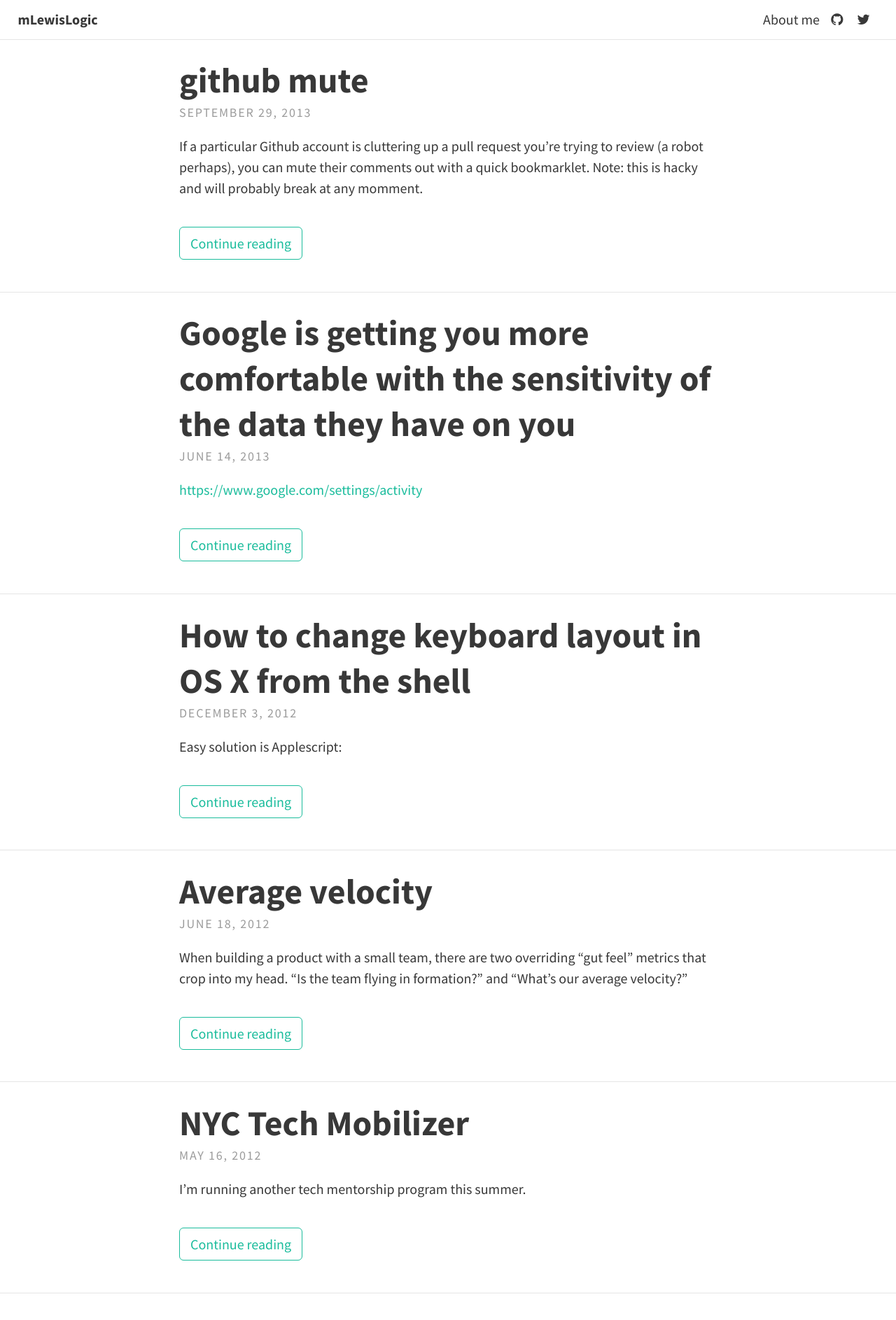
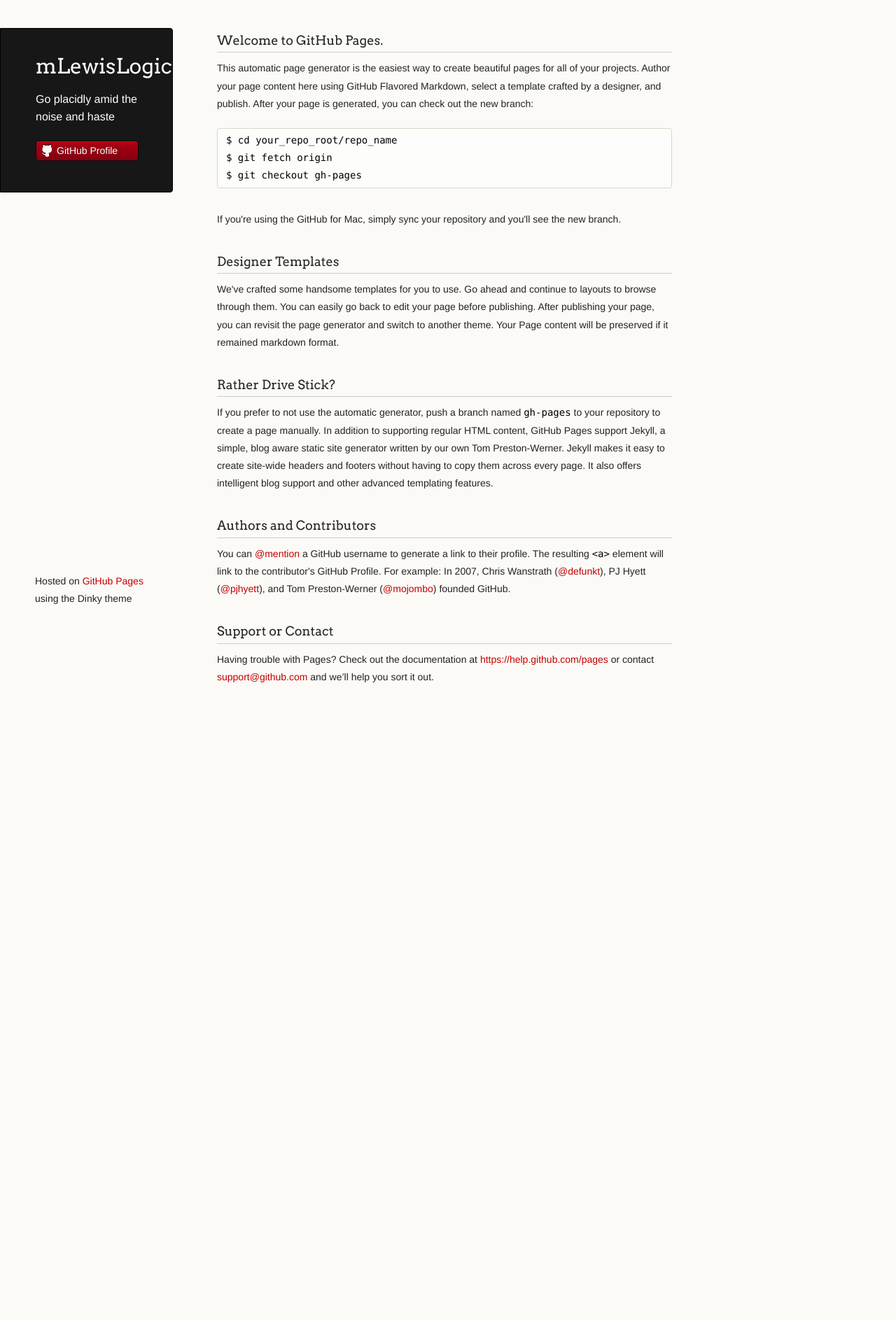
Before and after one commit to mLewisLogic/mlewislogic.github.io, a Jekyll site: the page index.html, which Jekyll copies as it is, in a window 1280 px wide. Shown: the top 1886 px of the page at 70% size. Built offline with Jekyll 4.4.1, drawn with Linux system fonts in a browser that asks for light colours; nearby versions of some CDN libraries; the list of posts is cut into pages by our own code; after the commit the page ends 1052 px from its top, so only the background shows below that; some of the changed text lies outside the part shown.

Commit message:
Replace master branch with page content via GitHub

```diff
--- a/index.html
+++ b/index.html
@@ -1,63 +1,69 @@
----
-layout: default
----
+<!doctype html>
+<html>
+  <head>
+    <meta charset="utf-8">
+    <meta http-equiv="X-UA-Compatible" content="chrome=1">
+    <title>mLewisLogic by mLewisLogic</title>
 
-<div class="home">
+    <link rel="stylesheet" href="stylesheets/styles.css">
+    <link rel="stylesheet" href="stylesheets/pygment_trac.css">
+    <script src="javascripts/scale.fix.js"></script>
+    <meta name="viewport" content="width=device-width, initial-scale=1, user-scalable=no">
+    <!--[if lt IE 9]>
+    <script src="//html5shiv.googlecode.com/svn/trunk/html5.js"></script>
+    <![endif]-->
+  </head>
+  <body>
+    <div class="wrapper">
+      <header>
+        <h1 class="header">mLewisLogic</h1>
+        <p class="header">Go placidly amid the noise and haste</p>
 
-  {% if site.theme.header_text %}
-  <div class="call-out">{{ site.theme.header_text }}</div>
-  {% endif %}
 
-  <div class="posts">
-    {% for post in paginator.posts %}
-    <div class="post-teaser">
 
-      <header>
-        <h1>
-          <a class="post-link" href="{{ post.url | prepend: site.baseurl }}">{{ post.title }}</a>
-        </h1>
+        <ul>
+          <li><a class="buttons github" href="https://github.com/mLewisLogic">GitHub Profile</a></li>
+        </ul>
 
-        <p class="meta">{{ post.date | date: "%B %-d, %Y" }}</p>
       </header>
+      <section>
+        <h3>
+<a id="welcome-to-github-pages" class="anchor" href="#welcome-to-github-pages" aria-hidden="true"><span class="octicon octicon-link"></span></a>Welcome to GitHub Pages.</h3>
 
-      <div class="excerpt">
-        {{ post.excerpt }}
+<p>This automatic page generator is the easiest way to create beautiful pages for all of your projects. Author your page content here using GitHub Flavored Markdown, select a template crafted by a designer, and publish. After your page is generated, you can check out the new branch:</p>
 
-        <a class="button" href="{{ post.url | prepend: site.baseurl }}">{{ site.theme.str_continue_reading }}</a>
-      </div>
+<pre><code>$ cd your_repo_root/repo_name
+$ git fetch origin
+$ git checkout gh-pages
+</code></pre>
 
+<p>If you're using the GitHub for Mac, simply sync your repository and you'll see the new branch.</p>
+
+<h3>
+<a id="designer-templates" class="anchor" href="#designer-templates" aria-hidden="true"><span class="octicon octicon-link"></span></a>Designer Templates</h3>
+
+<p>We've crafted some handsome templates for you to use. Go ahead and continue to layouts to browse through them. You can easily go back to edit your page before publishing. After publishing your page, you can revisit the page generator and switch to another theme. Your Page content will be preserved if it remained markdown format.</p>
+
+<h3>
+<a id="rather-drive-stick" class="anchor" href="#rather-drive-stick" aria-hidden="true"><span class="octicon octicon-link"></span></a>Rather Drive Stick?</h3>
+
+<p>If you prefer to not use the automatic generator, push a branch named <code>gh-pages</code> to your repository to create a page manually. In addition to supporting regular HTML content, GitHub Pages support Jekyll, a simple, blog aware static site generator written by our own Tom Preston-Werner. Jekyll makes it easy to create site-wide headers and footers without having to copy them across every page. It also offers intelligent blog support and other advanced templating features.</p>
+
+<h3>
+<a id="authors-and-contributors" class="anchor" href="#authors-and-contributors" aria-hidden="true"><span class="octicon octicon-link"></span></a>Authors and Contributors</h3>
+
+<p>You can <a href="https://github.com/blog/821" class="user-mention">@mention</a> a GitHub username to generate a link to their profile. The resulting <code>&lt;a&gt;</code> element will link to the contributor's GitHub Profile. For example: In 2007, Chris Wanstrath (<a href="https://github.com/defunkt" class="user-mention">@defunkt</a>), PJ Hyett (<a href="https://github.com/pjhyett" class="user-mention">@pjhyett</a>), and Tom Preston-Werner (<a href="https://github.com/mojombo" class="user-mention">@mojombo</a>) founded GitHub.</p>
+
+<h3>
+<a id="support-or-contact" class="anchor" href="#support-or-contact" aria-hidden="true"><span class="octicon octicon-link"></span></a>Support or Contact</h3>
+
+<p>Having trouble with Pages? Check out the documentation at <a href="https://help.github.com/pages">https://help.github.com/pages</a> or contact <a href="mailto:support@github.com">support@github.com</a> and we’ll help you sort it out.</p>
+      </section>
+      <footer>
+        <p><small>Hosted on <a href="http://pages.github.com">GitHub Pages</a> using the Dinky theme</small></p>
+      </footer>
     </div>
-    {% endfor %}
-  </div>
+    <!--[if !IE]><script>fixScale(document);</script><![endif]-->
 
-  {% if paginator.total_pages > 1 %}
-  <div class="pagination">
-
-    {% if paginator.previous_page %}
-    <a href="{{ paginator.previous_page_path | prepend: site.baseurl | replace: '//', '/' }}" class="button" >
-      <i class="fa fa-chevron-left"></i>
-      {{ site.theme.str_prev }}
-    </a>
-
-    {% else %}
-    <span class="button disabled" class="button" >
-      <i class="fa fa-chevron-left"></i>
-      {{ site.theme.str_prev }}
-    </span>
-    {% endif %}
-
-    {% if paginator.next_page %}
-    <a href="{{ paginator.next_page_path | prepend: site.baseurl | replace: '//', '/' }}" class="button" >
-      {{ site.theme.str_next }}
-      <i class="fa fa-chevron-right"></i>
-    </a>
-
-    {% else %}
-    <span class="button disabled" >
-      {{ site.theme.str_next }}
-      <i class="fa fa-chevron-right"></i>
-    </span>
-    {% endif %}
-  </div>
-  {% endif %}
-</div>
+  </body>
+</html>
--- /dev/null
+++ b/javascripts/scale.fix.js
@@ -0,0 +1,20 @@
+fixScale = function(doc) {
+
+	var addEvent = 'addEventListener',
+	    type = 'gesturestart',
+	    qsa = 'querySelectorAll',
+	    scales = [1, 1],
+	    meta = qsa in doc ? doc[qsa]('meta[name=viewport]') : [];
+
+	function fix() {
+		meta.content = 'width=device-width,minimum-scale=' + scales[0] + ',maximum-scale=' + scales[1];
+		doc.removeEventListener(type, fix, true);
+	}
+
+	if ((meta = meta[meta.length - 1]) && addEvent in doc) {
+		fix();
+		scales = [.25, 1.6];
+		doc[addEvent](type, fix, true);
+	}
+
+};
--- /dev/null
+++ b/stylesheets/pygment_trac.css
@@ -0,0 +1,69 @@
+.highlight  { background: #ffffff; }
+.highlight .c { color: #999988; font-style: italic } /* Comment */
+.highlight .err { color: #a61717; background-color: #e3d2d2 } /* Error */
+.highlight .k { font-weight: bold } /* Keyword */
+.highlight .o { font-weight: bold } /* Operator */
+.highlight .cm { color: #999988; font-style: italic } /* Comment.Multiline */
+.highlight .cp { color: #999999; font-weight: bold } /* Comment.Preproc */
+.highlight .c1 { color: #999988; font-style: italic } /* Comment.Single */
+.highlight .cs { color: #999999; font-weight: bold; font-style: italic } /* Comment.Special */
+.highlight .gd { color: #000000; background-color: #ffdddd } /* Generic.Deleted */
+.highlight .gd .x { color: #000000; background-color: #ffaaaa } /* Generic.Deleted.Specific */
+.highlight .ge { font-style: italic } /* Generic.Emph */
+.highlight .gr { color: #aa0000 } /* Generic.Error */
+.highlight .gh { color: #999999 } /* Generic.Heading */
+.highlight .gi { color: #000000; background-color: #ddffdd } /* Generic.Inserted */
+.highlight .gi .x { color: #000000; background-color: #aaffaa } /* Generic.Inserted.Specific */
+.highlight .go { color: #888888 } /* Generic.Output */
+.highlight .gp { color: #555555 } /* Generic.Prompt */
+.highlight .gs { font-weight: bold } /* Generic.Strong */
+.highlight .gu { color: #800080; font-weight: bold; } /* Generic.Subheading */
+.highlight .gt { color: #aa0000 } /* Generic.Traceback */
+.highlight .kc { font-weight: bold } /* Keyword.Constant */
+.highlight .kd { font-weight: bold } /* Keyword.Declaration */
+.highlight .kn { font-weight: bold } /* Keyword.Namespace */
+.highlight .kp { font-weight: bold } /* Keyword.Pseudo */
+.highlight .kr { font-weight: bold } /* Keyword.Reserved */
+.highlight .kt { color: #445588; font-weight: bold } /* Keyword.Type */
+.highlight .m { color: #009999 } /* Literal.Number */
+.highlight .s { color: #d14 } /* Literal.String */
+.highlight .na { color: #008080 } /* Name.Attribute */
+.highlight .nb { color: #0086B3 } /* Name.Builtin */
+.highlight .nc { color: #445588; font-weight: bold } /* Name.Class */
+.highlight .no { color: #008080 } /* Name.Constant */
+.highlight .ni { color: #800080 } /* Name.Entity */
+.highlight .ne { color: #990000; font-weight: bold } /* Name.Exception */
+.highlight .nf { color: #990000; font-weight: bold } /* Name.Function */
+.highlight .nn { color: #555555 } /* Name.Namespace */
+.highlight .nt { color: #000080 } /* Name.Tag */
+.highlight .nv { color: #008080 } /* Name.Variable */
+.highlight .ow { font-weight: bold } /* Operator.Word */
+.highlight .w { color: #bbbbbb } /* Text.Whitespace */
+.highlight .mf { color: #009999 } /* Literal.Number.Float */
+.highlight .mh { color: #009999 } /* Literal.Number.Hex */
+.highlight .mi { color: #009999 } /* Literal.Number.Integer */
+.highlight .mo { color: #009999 } /* Literal.Number.Oct */
+.highlight .sb { color: #d14 } /* Literal.String.Backtick */
+.highlight .sc { color: #d14 } /* Literal.String.Char */
+.highlight .sd { color: #d14 } /* Literal.String.Doc */
+.highlight .s2 { color: #d14 } /* Literal.String.Double */
+.highlight .se { color: #d14 } /* Literal.String.Escape */
+.highlight .sh { color: #d14 } /* Literal.String.Heredoc */
+.highlight .si { color: #d14 } /* Literal.String.Interpol */
+.highlight .sx { color: #d14 } /* Literal.String.Other */
+.highlight .sr { color: #009926 } /* Literal.String.Regex */
+.highlight .s1 { color: #d14 } /* Literal.String.Single */
+.highlight .ss { color: #990073 } /* Literal.String.Symbol */
+.highlight .bp { color: #999999 } /* Name.Builtin.Pseudo */
+.highlight .vc { color: #008080 } /* Name.Variable.Class */
+.highlight .vg { color: #008080 } /* Name.Variable.Global */
+.highlight .vi { color: #008080 } /* Name.Variable.Instance */
+.highlight .il { color: #009999 } /* Literal.Number.Integer.Long */
+
+.type-csharp .highlight .k { color: #0000FF }
+.type-csharp .highlight .kt { color: #0000FF }
+.type-csharp .highlight .nf { color: #000000; font-weight: normal }
+.type-csharp .highlight .nc { color: #2B91AF }
+.type-csharp .highlight .nn { color: #000000 }
+.type-csharp .highlight .s { color: #A31515 }
+.type-csharp .highlight .sc { color: #A31515 }
--- /dev/null
+++ b/stylesheets/styles.css
@@ -0,0 +1,423 @@
+@import url(https://fonts.googleapis.com/css?family=Arvo:400,700,400italic);
+
+/* MeyerWeb Reset */
+
+html, body, div, span, applet, object, iframe,
+h1, h2, h3, h4, h5, h6, p, blockquote, pre,
+a, abbr, acronym, address, big, cite, code,
+del, dfn, em, img, ins, kbd, q, s, samp,
+small, strike, strong, sub, sup, tt, var,
+b, u, i, center,
+dl, dt, dd, ol, ul, li,
+fieldset, form, label, legend,
+table, caption, tbody, tfoot, thead, tr, th, td,
+article, aside, canvas, details, embed,
+figure, figcaption, footer, header, hgroup,
+menu, nav, output, ruby, section, summary,
+time, mark, audio, video {
+  margin: 0;
+  padding: 0;
+  border: 0;
+  font: inherit;
+  vertical-align: baseline;
+}
+
+
+/* Base text styles */
+
+body {
+  padding:10px 50px 0 0;
+  font-family:"Helvetica Neue", Helvetica, Arial, sans-serif;
+	font-size: 14px;
+	color: #232323;
+	background-color: #FBFAF7;
+	margin: 0;
+	line-height: 1.8em;
+	-webkit-font-smoothing: antialiased;
+
+}
+
+h1, h2, h3, h4, h5, h6 {
+  color:#232323;
+  margin:36px 0 10px;
+}
+
+p, ul, ol, table, dl {
+  margin:0 0 22px;
+}
+
+h1, h2, h3 {
+	font-family: Arvo, Monaco, serif;
+  line-height:1.3;
+	font-weight: normal;
+}
+
+h1,h2, h3 {
+	display: block;
+	border-bottom: 1px solid #ccc;
+	padding-bottom: 5px;
+}
+
+h1 {
+	font-size: 30px;
+}
+
+h2 {
+	font-size: 24px;
+}
+
+h3 {
+	font-size: 18px;
+}
+
+h4, h5, h6 {
+	font-family: Arvo, Monaco, serif;
+	font-weight: 700;
+}
+
+a {
+  color:#C30000;
+  font-weight:200;
+  text-decoration:none;
+}
+
+a:hover {
+	text-decoration: underline;
+}
+
+a small {
+	font-size: 12px;
+}
+
+em {
+	font-style: italic;
+}
+
+strong {
+  font-weight:700;
+}
+
+ul {
+  list-style-position: inside;
+  list-style: disc;
+  padding-left: 25px;
+}
+
+ol {
+  list-style-position: inside;
+  list-style: decimal;
+  padding-left: 25px;
+}
+
+blockquote {
+  margin: 0;
+  padding: 0 0 0 20px;
+  font-style: italic;
+}
+
+dl, dt, dd, dl p {
+	font-color: #444;
+}
+
+dl dt {
+  font-weight: bold;
+}
+
+dl dd {
+  padding-left: 20px;
+  font-style: italic;
+}
+
+dl p {
+  padding-left: 20px;
+  font-style: italic;
+}
+
+hr {
+  border:0;
+  background:#ccc;
+  height:1px;
+  margin:0 0 24px;
+}
+
+/* Images */
+
+img {
+  position: relative;
+  margin: 0 auto;
+  max-width: 650px;
+  padding: 5px;
+  margin: 10px 0 32px 0;
+  border: 1px solid #ccc;
+}
+
+p img {
+  display: inline;
+  margin: 0;
+  padding: 0;
+  vertical-align: middle;
+  text-align: center;
+  border: none;
+}
+
+/* Code blocks */
+
+code, pre {
+	font-family: Monaco, "Bitstream Vera Sans Mono", "Lucida Console", Terminal, monospace;
+  color:#000;
+  font-size:14px;
+}
+
+pre {
+	padding: 4px 12px;
+  background: #FDFEFB;
+  border-radius:4px;
+  border:1px solid #D7D8C8;
+  overflow: auto;
+  overflow-y: hidden;
+	margin-bottom: 32px;
+}
+
+
+/* Tables */
+
+table {
+  width:100%;
+}
+
+table {
+  border: 1px solid #ccc;
+  margin-bottom: 32px;
+  text-align: left;
+ }
+
+th {
+  font-family: 'Arvo', Helvetica, Arial, sans-serif;
+	font-size: 18px;
+	font-weight: normal;
+  padding: 10px;
+  background: #232323;
+  color: #FDFEFB;
+ }
+
+td {
+  padding: 10px;
+	background: #ccc;
+ }
+
+
+/* Wrapper */
+.wrapper {
+  width:960px;
+}
+
+
+/* Header */
+
+header {
+	background-color: #171717;
+	color: #FDFDFB;
+  width:170px;
+  float:left;
+  position:fixed;
+	border: 1px solid #000;
+	-webkit-border-top-right-radius: 4px;
+	-webkit-border-bottom-right-radius: 4px;
+	-moz-border-radius-topright: 4px;
+	-moz-border-radius-bottomright: 4px;
+	border-top-right-radius: 4px;
+	border-bottom-right-radius: 4px;
+	padding: 34px 25px 22px 50px;
+	margin: 30px 25px 0 0;
+	-webkit-font-smoothing: antialiased;
+}
+
+p.header {
+	font-size: 16px;
+}
+
+h1.header {
+	font-family: Arvo, sans-serif;
+	font-size: 30px;
+	font-weight: 300;
+	line-height: 1.3em;
+	border-bottom: none;
+	margin-top: 0;
+}
+
+
+h1.header, a.header, a.name, header a{
+	color: #fff;
+}
+
+a.header {
+	text-decoration: underline;
+}
+
+a.name {
+	white-space: nowrap;
+}
+
+header ul {
+  list-style:none;
+  padding:0;
+}
+
+header li {
+	list-style-type: none;
+  width:132px;
+  height:15px;
+	margin-bottom: 12px;
+	line-height: 1em;
+	padding: 6px 6px 6px 7px;
+
+	background: #AF0011;
+	background: -moz-linear-gradient(top, #AF0011 0%, #820011 100%);
+  background: -webkit-gradient(linear, left top, left bottom, color-stop(0%,#f8f8f8), color-stop(100%,#dddddd));
+  background: -webkit-linear-gradient(top, #AF0011 0%,#820011 100%);
+  background: -o-linear-gradient(top, #AF0011 0%,#820011 100%);
+  background: -ms-linear-gradient(top, #AF0011 0%,#820011 100%);
+  background: linear-gradient(top, #AF0011 0%,#820011 100%);
+
+	border-radius:4px;
+  border:1px solid #0D0D0D;
+
+	-webkit-box-shadow: inset 0px 1px 1px 0 rgba(233,2,38, 1);
+	box-shadow: inset 0px 1px 1px 0 rgba(233,2,38, 1);
+
+}
+
+header li:hover {
+	background: #C3001D;
+	background: -moz-linear-gradient(top, #C3001D 0%, #950119 100%);
+  background: -webkit-gradient(linear, left top, left bottom, color-stop(0%,#f8f8f8), color-stop(100%,#dddddd));
+  background: -webkit-linear-gradient(top, #C3001D 0%,#950119 100%);
+  background: -o-linear-gradient(top, #C3001D 0%,#950119 100%);
+  background: -ms-linear-gradient(top, #C3001D 0%,#950119 100%);
+  background: linear-gradient(top, #C3001D 0%,#950119 100%);
+}
+
+a.buttons {
+	-webkit-font-smoothing: antialiased;
+	background: url(../images/arrow-down.png) no-repeat;
+	font-weight: normal;
+	text-shadow: rgba(0, 0, 0, 0.4) 0 -1px 0;
+	padding: 2px 2px 2px 22px;
+	height: 30px;
+}
+
+a.github {
+	background: url(../images/octocat-small.png) no-repeat 1px;
+}
+
+a.buttons:hover {
+	color: #fff;
+	text-decoration: none;
+}
+
+
+/* Section - for main page content */
+
+section {
+  width:650px;
+  float:right;
+  padding-bottom:50px;
+}
+
+
+/* Footer */
+
+footer {
+  width:170px;
+  float:left;
+  position:fixed;
+  bottom:10px;
+	padding-left: 50px;
+}
+
+@media print, screen and (max-width: 960px) {
+
+  div.wrapper {
+    width:auto;
+    margin:0;
+  }
+
+  header, section, footer {
+    float:none;
+    position:static;
+    width:auto;
+  }
+
+	footer {
+		border-top: 1px solid #ccc;
+		margin:0 84px 0 50px;
+		padding:0;
+	}
+
+  header {
+    padding-right:320px;
+  }
+
+  section {
+    padding:20px 84px 20px 50px;
+    margin:0 0 20px;
+  }
+
+  header a small {
+    display:inline;
+  }
+
+  header ul {
+    position:absolute;
+    right:130px;
+    top:84px;
+  }
+}
+
+@media print, screen and (max-width: 720px) {
+  body {
+    word-wrap:break-word;
+  }
+
+  header {
+    padding:10px 20px 0;
+		margin-right: 0;
+  }
+
+	section {
+    padding:10px 0 10px 20px;
+    margin:0 0 30px;
+  }
+
+	footer {
+		margin: 0 0 0 30px;
+	}
+
+  header ul, header p.view {
+    position:static;
+  }
+}
+
+@media print, screen and (max-width: 480px) {
+
+  header ul li.download {
+    display:none;
+  }
+
+	footer {
+		margin: 0 0 0 20px;
+	}
+
+	footer a{
+		display:block;
+	}
+
+}
+
+@media print {
+  body {
+    padding:0.4in;
+    font-size:12pt;
+    color:#444;
+  }
+}
```
Also changed, not shown: params.json (added, +1 -0 lines), images/arrow-down.png (added), images/octocat-small.png (added).
